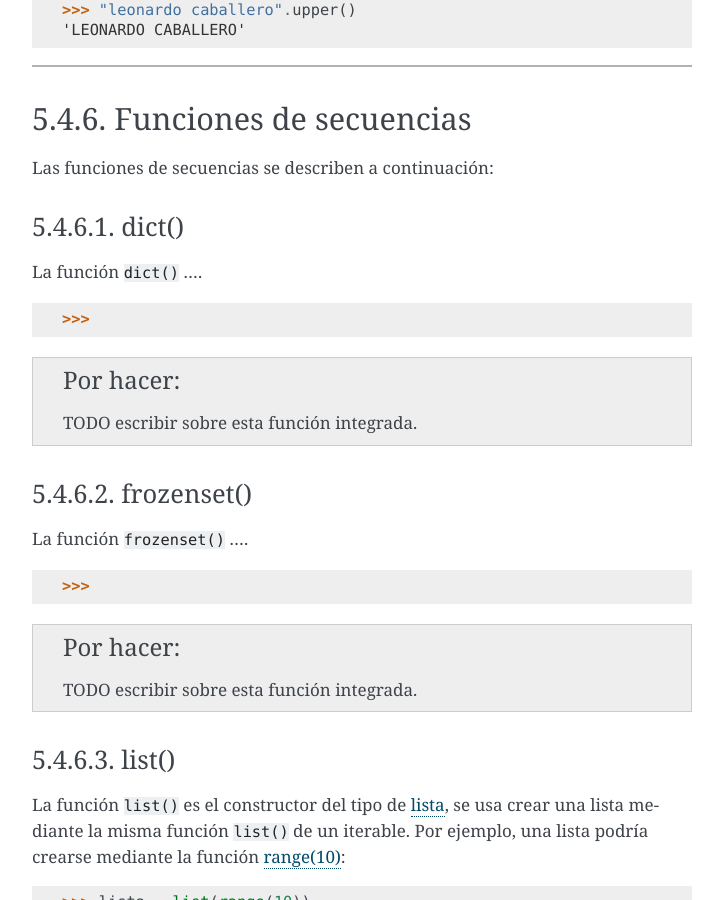
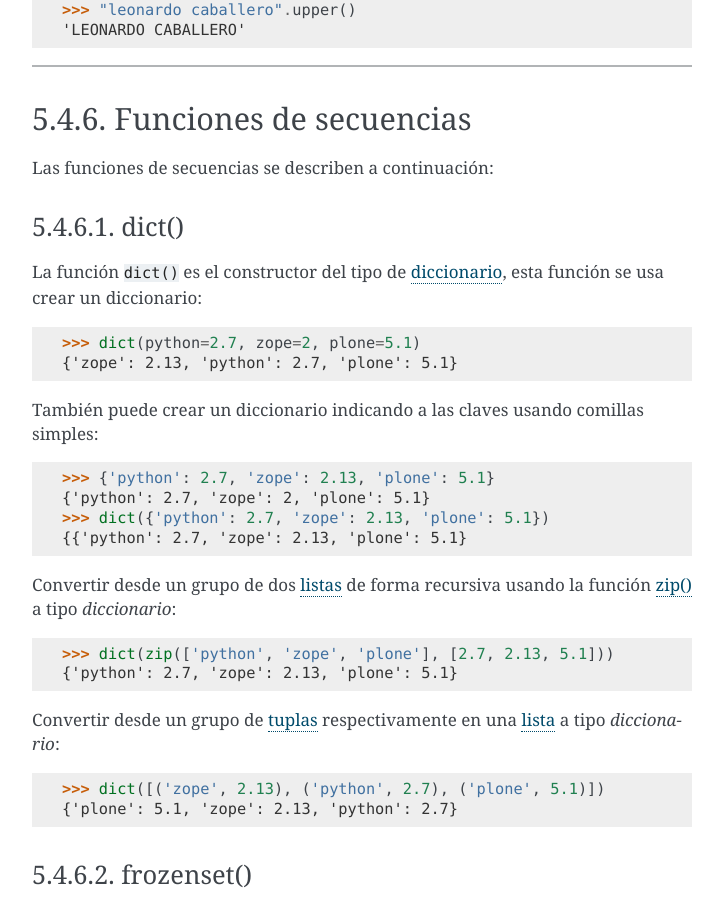
Before and after one commit to macagua/entrenamiento.python_basico, a Sphinx documentation site: the page built from source/leccion5/funciones_integradas.rst, in a window 1280 px wide and 900 px high, scrolled down 28383 px. Shown: the whole window, without its empty margins (388-1111 px from the left). Built offline with Sphinx 7.4.7, drawn with Linux system fonts in a browser that asks for light colours.

Commit message:
Agregar informacion de la funcion dict()

```diff
--- a/source/leccion5/funciones_integradas.rst
+++ b/source/leccion5/funciones_integradas.rst
@@ -1732,14 +1732,38 @@ Las funciones de secuencias se describen a continuación:
 dict()
 ~~~~~~
 
-La función ``dict()`` ....
-
-::
-
-    >>>
-
-
-.. todo:: TODO escribir sobre esta función integrada.
+La función ``dict()`` es el constructor del tipo de :ref:`diccionario <python_dict>`,
+esta función se usa crear un diccionario:
+
+::
+
+    >>> dict(python=2.7, zope=2, plone=5.1)
+    {'zope': 2.13, 'python': 2.7, 'plone': 5.1}
+
+También puede crear un diccionario indicando a las claves usando comillas simples:
+
+::
+
+    >>> {'python': 2.7, 'zope': 2.13, 'plone': 5.1}
+    {'python': 2.7, 'zope': 2, 'plone': 5.1}
+    >>> dict({'python': 2.7, 'zope': 2.13, 'plone': 5.1})
+    {{'python': 2.7, 'zope': 2.13, 'plone': 5.1}
+
+Convertir desde un grupo de dos :ref:`listas <python_list>` de forma recursiva usando
+la función :ref:`zip() <python_fun_zip>` a tipo *diccionario*:
+
+::
+
+    >>> dict(zip(['python', 'zope', 'plone'], [2.7, 2.13, 5.1]))
+    {'python': 2.7, 'zope': 2.13, 'plone': 5.1}
+
+Convertir desde un grupo de :ref:`tuplas <python_tuple>` respectivamente en una
+:ref:`lista <python_list>` a tipo *diccionario*:
+
+::
+
+    >>> dict([('zope', 2.13), ('python', 2.7), ('plone', 5.1)])
+    {'plone': 5.1, 'zope': 2.13, 'python': 2.7}
 
 
 .. _python_fun_frozenset:
```
